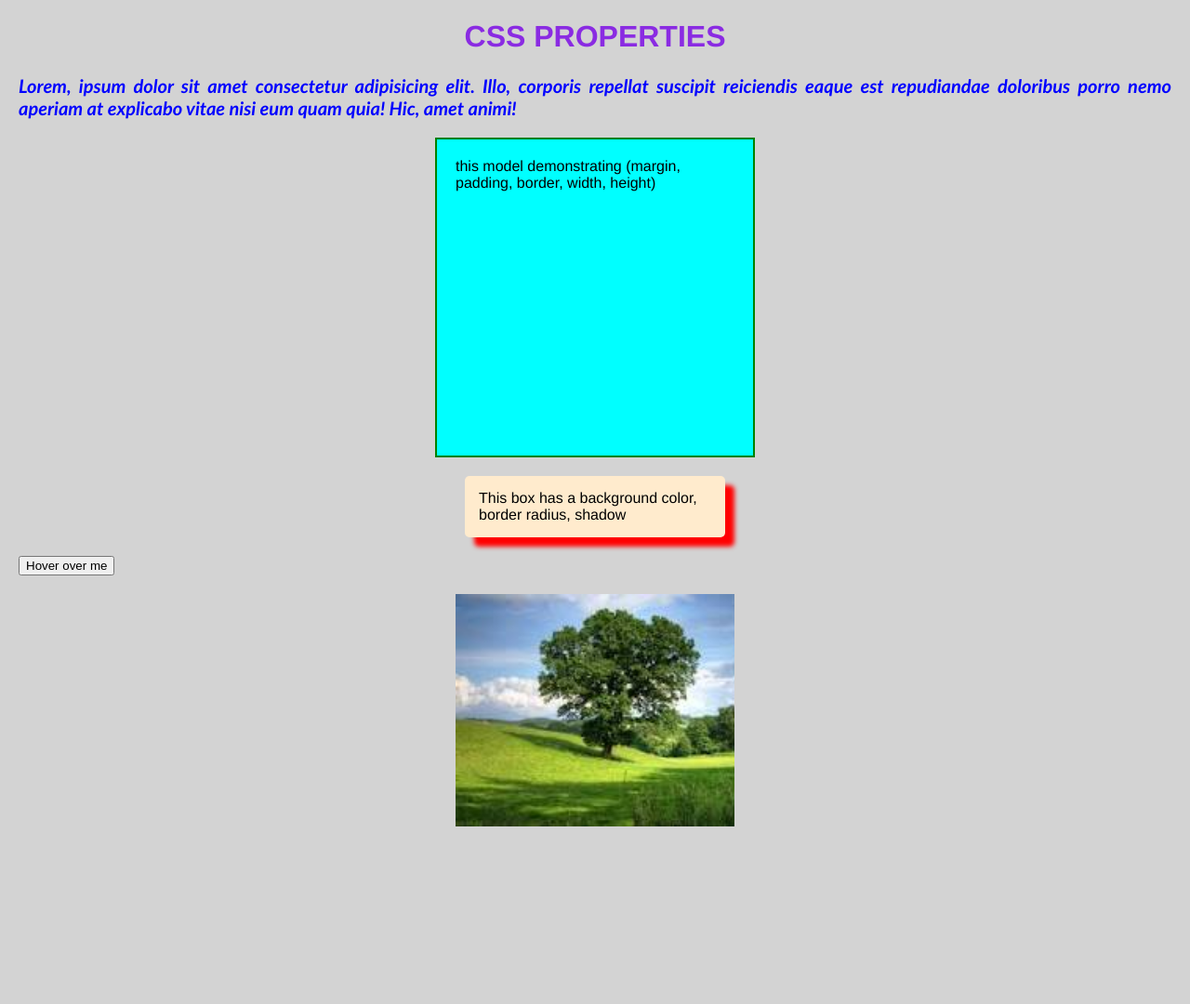
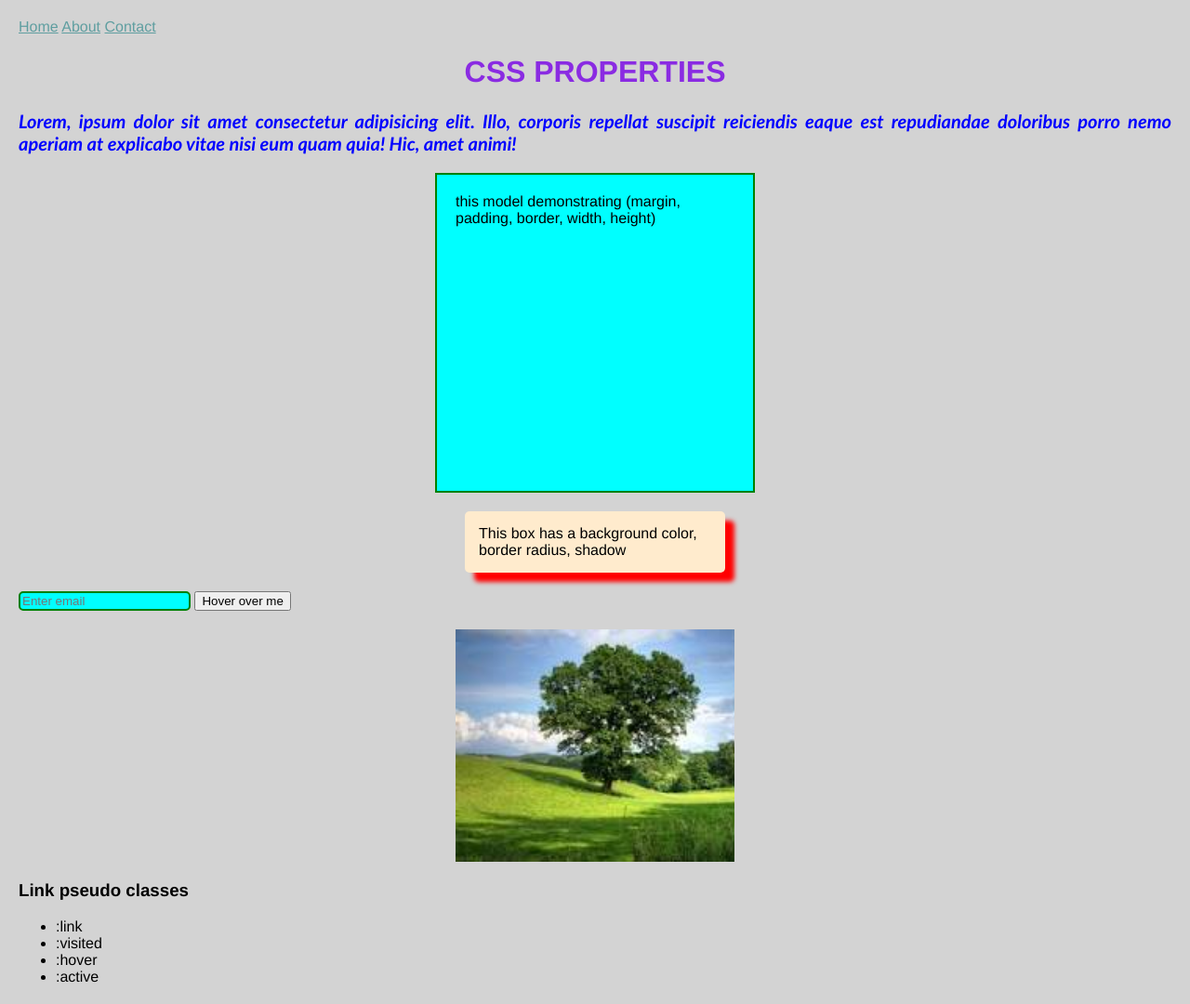
Before and after one commit to deepali-kadway/css-properties, a plain HTML site: page index.html in a window 1280 px wide. Shown: the whole page at 93% size. Before the commit the page ends 909 px from the top, so only its background shows below. Drawn offline with Linux system fonts and the light colour scheme.

Commit message:
link & input pseudo classes

```diff
--- a/index.html
+++ b/index.html
@@ -7,6 +7,9 @@
     <link rel="stylesheet" href="style.css">
 </head>
 <body>
+    <a href="index.html">Home</a>
+    <a href="about.html">About</a>
+    <a href="contact.html">Contact</a>
     <h1>CSS Properties</h1>
     <section class="text-section">
         <p>Lorem, ipsum dolor sit amet consectetur adipisicing elit. Illo, corporis repellat suscipit reiciendis eaque est repudiandae doloribus porro nemo aperiam at explicabo vitae nisi eum quam quia! Hic, amet animi!
@@ -18,7 +21,15 @@
     <div class="styled-box">
         This box has a background color, border radius, shadow
     </div>
+    <input type="email" placeholder="Enter email">
     <button class="hover-button">Hover over me</button>
     <div id="tree"></div>
+    <h3>Link pseudo classes</h3>
+    <ul>
+        <li>:link</li>
+        <li>:visited</li>
+        <li>:hover</li>
+        <li>:active</li>
+    </ul>
 </body>
 </html>
--- a/style.css
+++ b/style.css
@@ -58,3 +58,35 @@ h1{
     background-size: cover;
     background-repeat: no-repeat;
 }
+
+a:link{
+    color: cadetblue;
+}
+
+a:visited{
+    color: red;
+}
+
+a:hover{
+    color: orange;
+}
+
+a:active{
+    color: darkgreen;
+}
+
+input:valid{
+    border-style: solid;
+    border-color: green;
+    border-radius: 5px;
+    border-width: 2px;
+    background-color: aqua;
+}
+
+input:invalid{
+    border-style: solid;
+    border-color: rgb(245, 17, 17);
+    border-radius: 5px;
+    border-width: 2px;
+    background-color: rgb(184, 201, 29);
+}
```
Also changed, not shown: about.html (added, +12 -0 lines), contact.html (added, +12 -0 lines).
